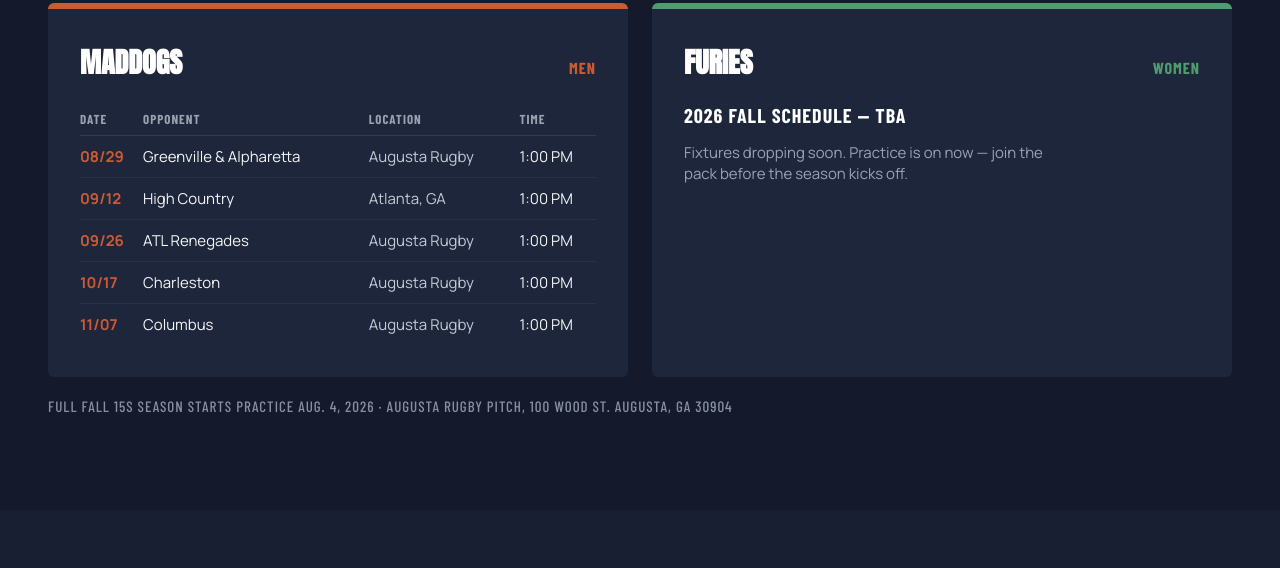
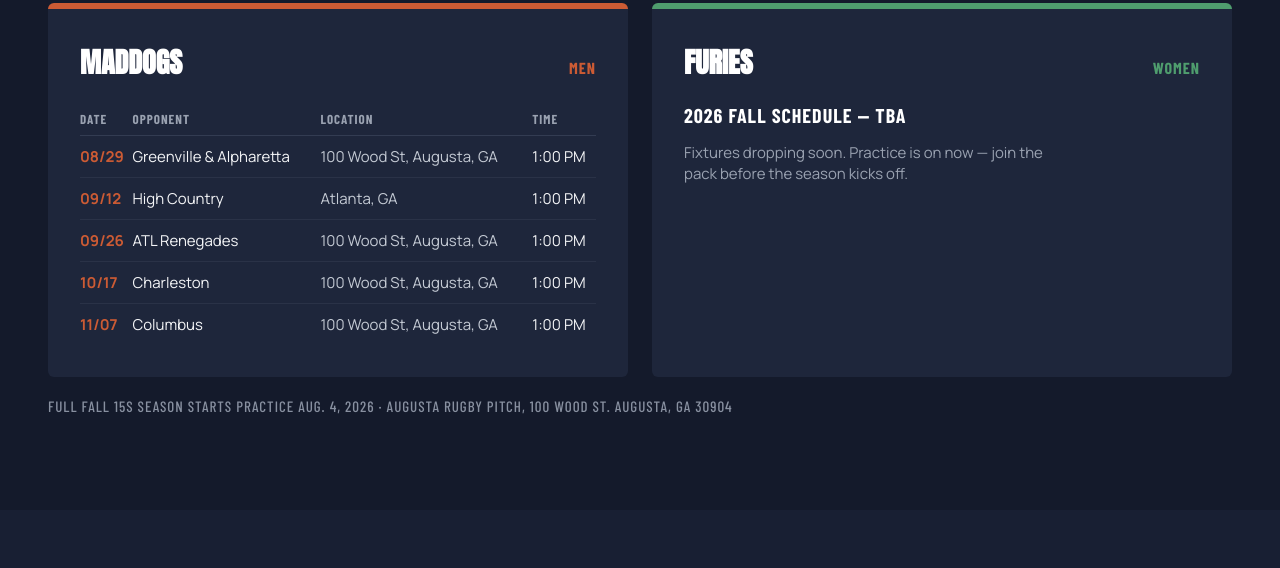
Before and after one commit to keckster675/augustarugby, a plain HTML site: page editable.html in a window 1280 px wide. Shown: the part 860-1428 px from the top of the page. Drawn offline with nearby package versions, Linux system fonts and the light colour scheme.

Commit message:
Update schedule location to street address

```diff
--- a/editable.html
+++ b/editable.html
@@ -69,7 +69,7 @@
         <tr>
           <td style="padding:10px 0; border-bottom:1px solid #2a3247; color:#cc5b34; font-weight:700;">08/29</td>
           <td style="padding:10px 0; border-bottom:1px solid #2a3247;">Greenville &amp; Alpharetta</td>
-          <td style="padding:10px 0; border-bottom:1px solid #2a3247; color:#c4cad4;">Augusta Rugby</td>
+          <td style="padding:10px 0; border-bottom:1px solid #2a3247; color:#c4cad4;">100 Wood St, Augusta, GA</td>
           <td style="padding:10px 0; border-bottom:1px solid #2a3247;">1:00 PM</td>
         </tr>
         <tr>
@@ -81,19 +81,19 @@
         <tr>
           <td style="padding:10px 0; border-bottom:1px solid #2a3247; color:#cc5b34; font-weight:700;">09/26</td>
           <td style="padding:10px 0; border-bottom:1px solid #2a3247;">ATL Renegades</td>
-          <td style="padding:10px 0; border-bottom:1px solid #2a3247; color:#c4cad4;">Augusta Rugby</td>
+          <td style="padding:10px 0; border-bottom:1px solid #2a3247; color:#c4cad4;">100 Wood St, Augusta, GA</td>
           <td style="padding:10px 0; border-bottom:1px solid #2a3247;">1:00 PM</td>
         </tr>
         <tr>
           <td style="padding:10px 0; border-bottom:1px solid #2a3247; color:#cc5b34; font-weight:700;">10/17</td>
           <td style="padding:10px 0; border-bottom:1px solid #2a3247;">Charleston</td>
-          <td style="padding:10px 0; border-bottom:1px solid #2a3247; color:#c4cad4;">Augusta Rugby</td>
+          <td style="padding:10px 0; border-bottom:1px solid #2a3247; color:#c4cad4;">100 Wood St, Augusta, GA</td>
           <td style="padding:10px 0; border-bottom:1px solid #2a3247;">1:00 PM</td>
         </tr>
         <tr>
           <td style="padding:10px 0; color:#cc5b34; font-weight:700;">11/07</td>
           <td style="padding:10px 0;">Columbus</td>
-          <td style="padding:10px 0; color:#c4cad4;">Augusta Rugby</td>
+          <td style="padding:10px 0; color:#c4cad4;">100 Wood St, Augusta, GA</td>
           <td style="padding:10px 0;">1:00 PM</td>
         </tr>
       </table>
```
Also changed, not shown: index.html (+4 -4 lines).
